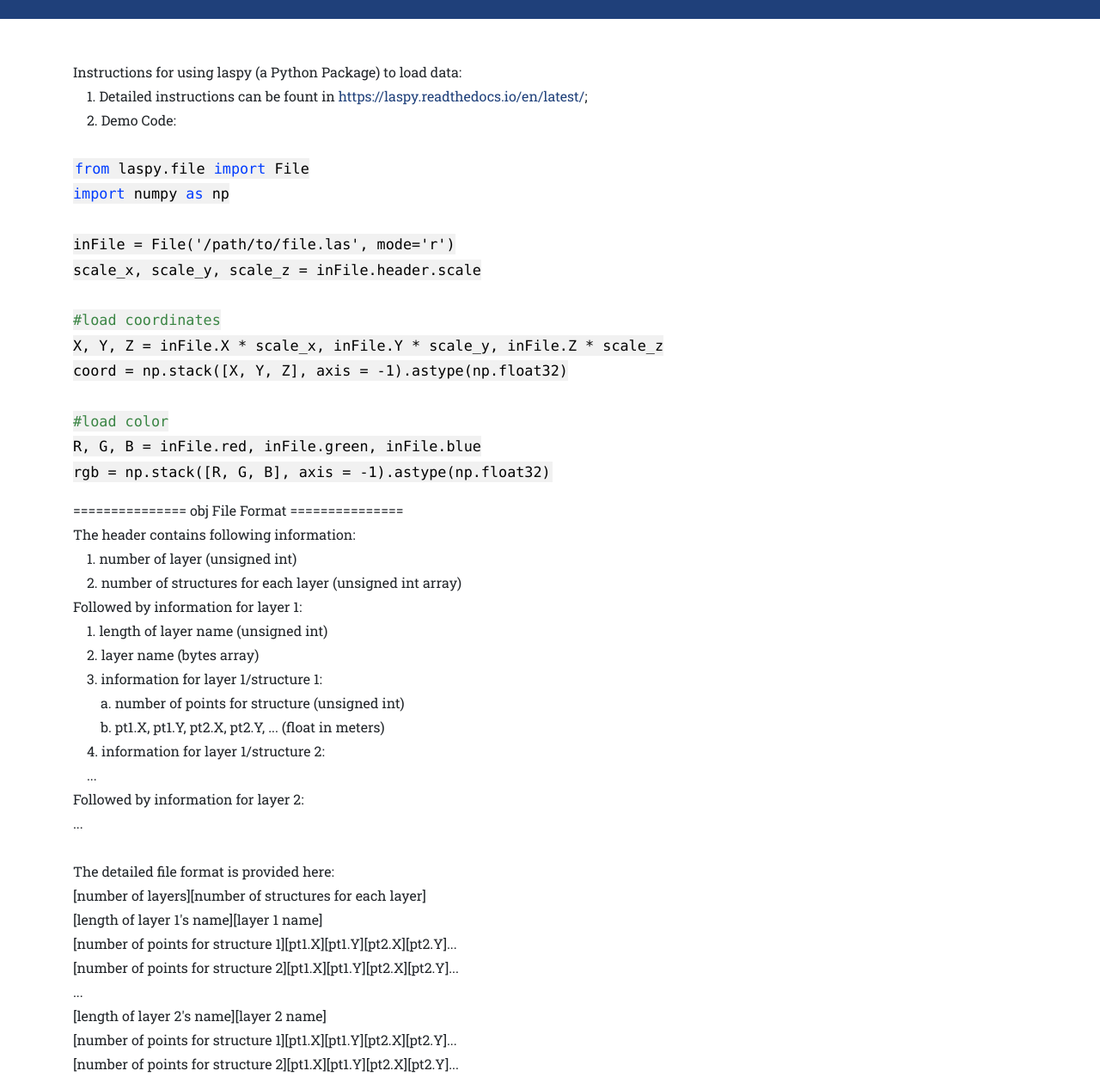
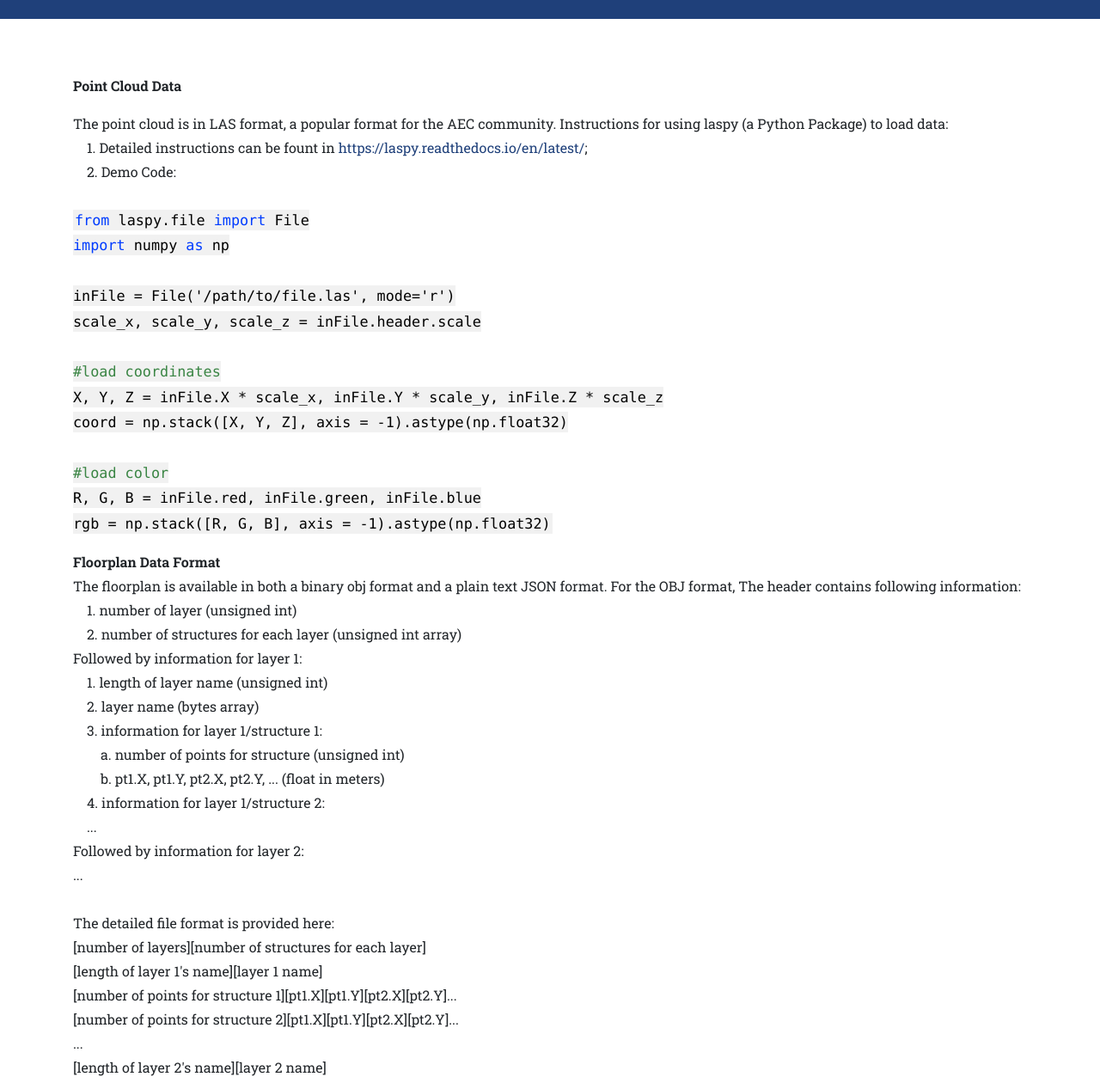
Before and after one commit to seravee08/cv4aec.github.io, a website: page filespecs.html in a window 1280 px wide. Shown: the part 80-1340 px from the top of the page at 86% size. Drawn offline with Linux system fonts and the light colour scheme; a web font is replaced by a local one.

Commit message:
Update filespecs.html

```diff
--- a/filespecs.html
+++ b/filespecs.html
@@ -66,8 +66,9 @@
 					  font-size: 105%;
 					}
 				</style>
-
-				Instructions for using laspy (a Python Package) to load data: <br>
+			<p> <b> Point Cloud Data </b></p>
+<p>
+				The point cloud is in LAS format, a popular format for the AEC community. Instructions for using laspy (a Python Package) to load data: <br>
 
 				&emsp;1. Detailed instructions can be fount in <a href="url">https://laspy.readthedocs.io/en/latest/</a>; <br>
 				&emsp;2. Demo Code: <br><br>
@@ -93,7 +94,8 @@
 
 
 		<DIV class="container" align="left">
-			<p>=============== obj File Format ===============<br>
+			<p><b>Floorplan Data Format</b><br>
+			The floorplan is available in both a binary obj format and a plain text JSON format. For the OBJ format,
 			The header contains following information:<br>
 				&emsp;1. number of layer (unsigned int)<br>
 				&emsp;2. number of structures for each layer (unsigned int array)<br>
```
